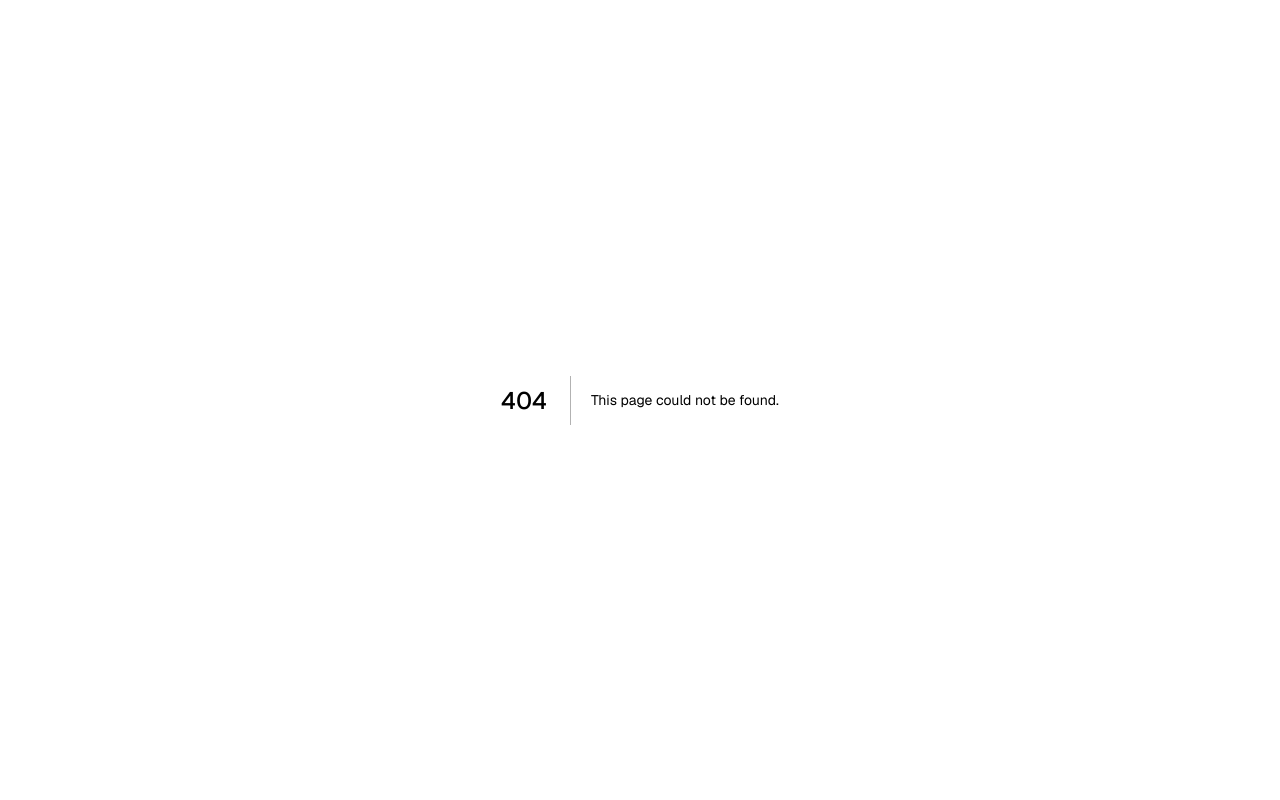
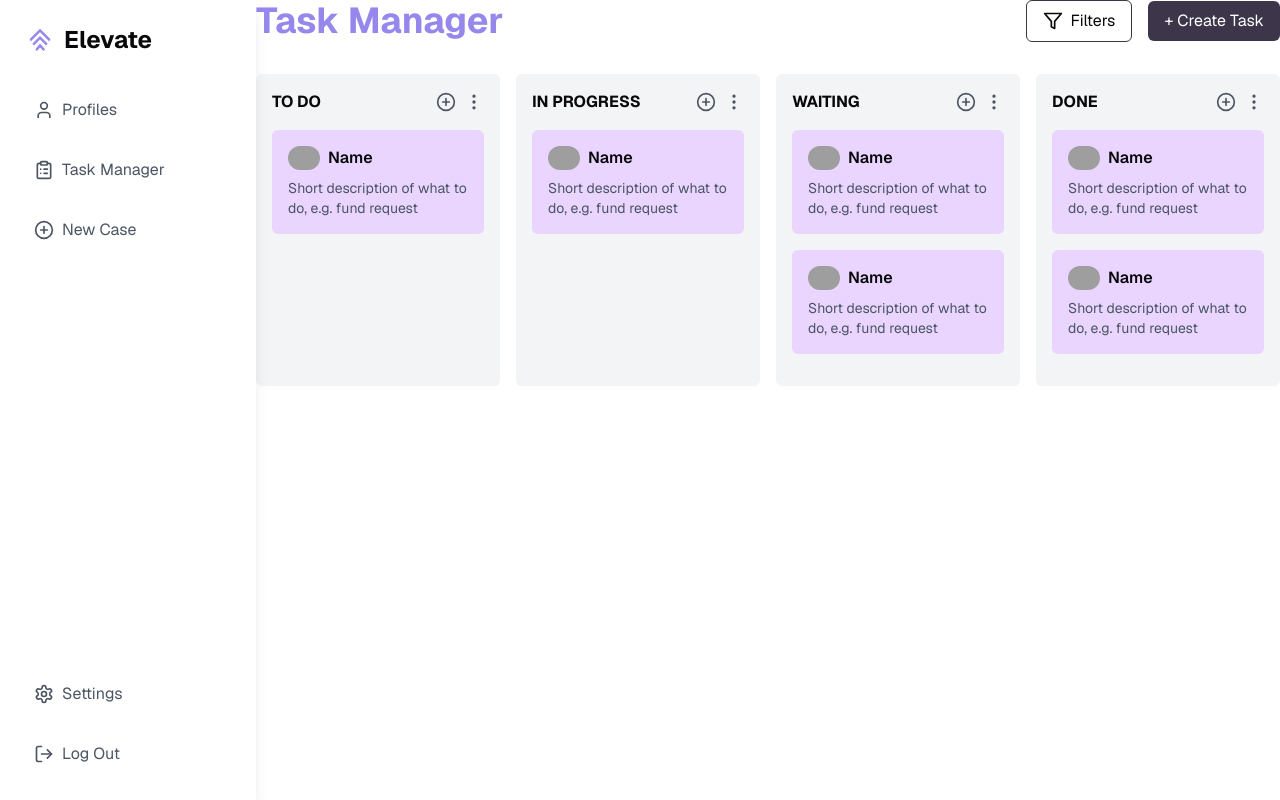
Before and after one commit to coderkai03/Elevate, a Next.js app: page /task-manager/1 in a window 1280 px wide. Before the commit this address had no page. Built offline with nearby package versions, Linux system fonts and the light colour scheme; grey boxes are pictures that could not be loaded.

Commit message:
personal task manager

```diff
--- /dev/null
+++ b/app/task-manager/[id]/page.tsx
@@ -0,0 +1,99 @@
+"use client"
+
+import { useState } from 'react'
+import { Home, Users, ClipboardList, PlusCircle, Settings, LogOut, Filter, MoreVertical } from 'lucide-react'
+import Link from 'next/link'
+import Image from 'next/image'
+import Sidebar from '@/components/SidebarAlly'
+
+// Task card component
+interface TaskCardProps {
+    name: string;
+    description: string;
+}
+
+const TaskCard = ({ name, description }: TaskCardProps) => (
+    <div className="bg-purple-200 rounded-md p-4 mb-4">
+        <div className="flex items-center mb-2">
+        <Image src="/placeholder.svg?height=32&width=32" width={32} height={32} alt={name} className="rounded-full mr-2" />
+        <span className="font-semibold">{name}</span>
+        </div>
+        <p className="text-sm text-gray-600">{description}</p>
+    </div>
+)
+
+// Task column component
+interface Task {
+    name: string;
+    description: string;
+}
+
+interface TaskColumnProps {
+    title: string;
+    tasks: Task[];
+}
+
+const TaskColumn = ({ title, tasks }: TaskColumnProps) => (
+    <div className="bg-gray-100 rounded-md p-4 w-1/4">
+        <div className="flex justify-between items-center mb-4">
+        <h3 className="font-bold">{title}</h3>
+        <div className="flex space-x-2">
+            <button className="text-gray-600 hover:text-purple-600">
+            <PlusCircle size={20} />
+            </button>
+            <button className="text-gray-600 hover:text-purple-600">
+            <MoreVertical size={20} />
+            </button>
+        </div>
+        </div>
+        {tasks.map((task, index) => (
+        <TaskCard key={index} {...task} />
+        ))}
+    </div>
+)
+
+// Main component
+export default function TaskManager() {
+    const [tasks, setTasks] = useState({
+        todo: [
+        { name: 'Name', description: 'Short description of what to do, e.g. fund request' }
+        ],
+        inProgress: [
+        { name: 'Name', description: 'Short description of what to do, e.g. fund request' }
+        ],
+        waiting: [
+        { name: 'Name', description: 'Short description of what to do, e.g. fund request' },
+        { name: 'Name', description: 'Short description of what to do, e.g. fund request' }
+        ],
+        done: [
+        { name: 'Name', description: 'Short description of what to do, e.g. fund request' },
+        { name: 'Name', description: 'Short description of what to do, e.g. fund request' }
+        ]
+    })
+
+    return (
+        <div className="flex h-screen">
+        <Sidebar activeLink="overview" setActiveLink={() => {}} />
+        <main className="flex-1 overflow-auto">
+            <div className="flex justify-between items-center mb-8">
+            <h2 className="text-4xl font-bold text-[#9687EC]">Task Manager</h2>
+            <div className="flex items-center space-x-4">
+                <button className="px-4 py-2 border border-[#3D364B] rounded-md flex items-center space-x-2 hover:bg-gray-100">
+                <Filter size={20} />
+                <span>Filters</span>
+                </button>
+                <button className="px-4 py-2 bg-[#3D364B] text-white rounded-md hover:bg-[#9687EC]">
+                + Create Task
+                </button>
+            </div>
+            </div>
+            <div className="flex space-x-4">
+            <TaskColumn title="TO DO" tasks={tasks.todo} />
+            <TaskColumn title="IN PROGRESS" tasks={tasks.inProgress} />
+            <TaskColumn title="WAITING" tasks={tasks.waiting} />
+            <TaskColumn title="DONE" tasks={tasks.done} />
+            </div>
+        </main>
+        </div>
+    )
+}
--- a/components/ProfileCard.tsx
+++ b/components/ProfileCard.tsx
@@ -17,7 +17,7 @@ export default function ProfileCard({ name, title, progress, joinDate, status, a
     const totalAmount = 10000;
 
     return (
-        <Link href={`/profile/${id}`}>
+        <Link href={`/task-manager/${id}`}>
             <div
             className="bg-white p-6 rounded-lg shadow-md flex flex-col space-y-4 relative cursor-pointer"
         >
```
